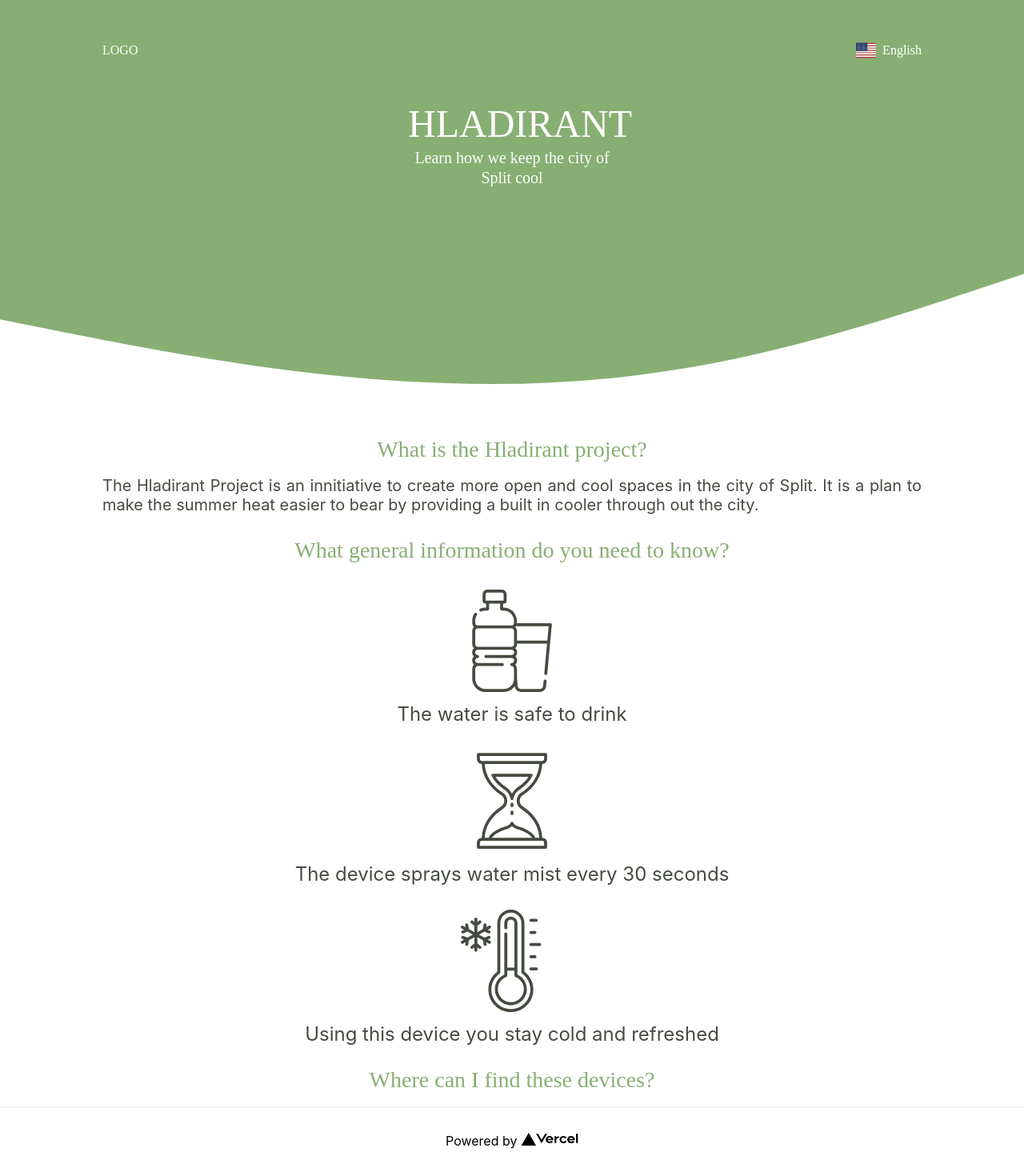
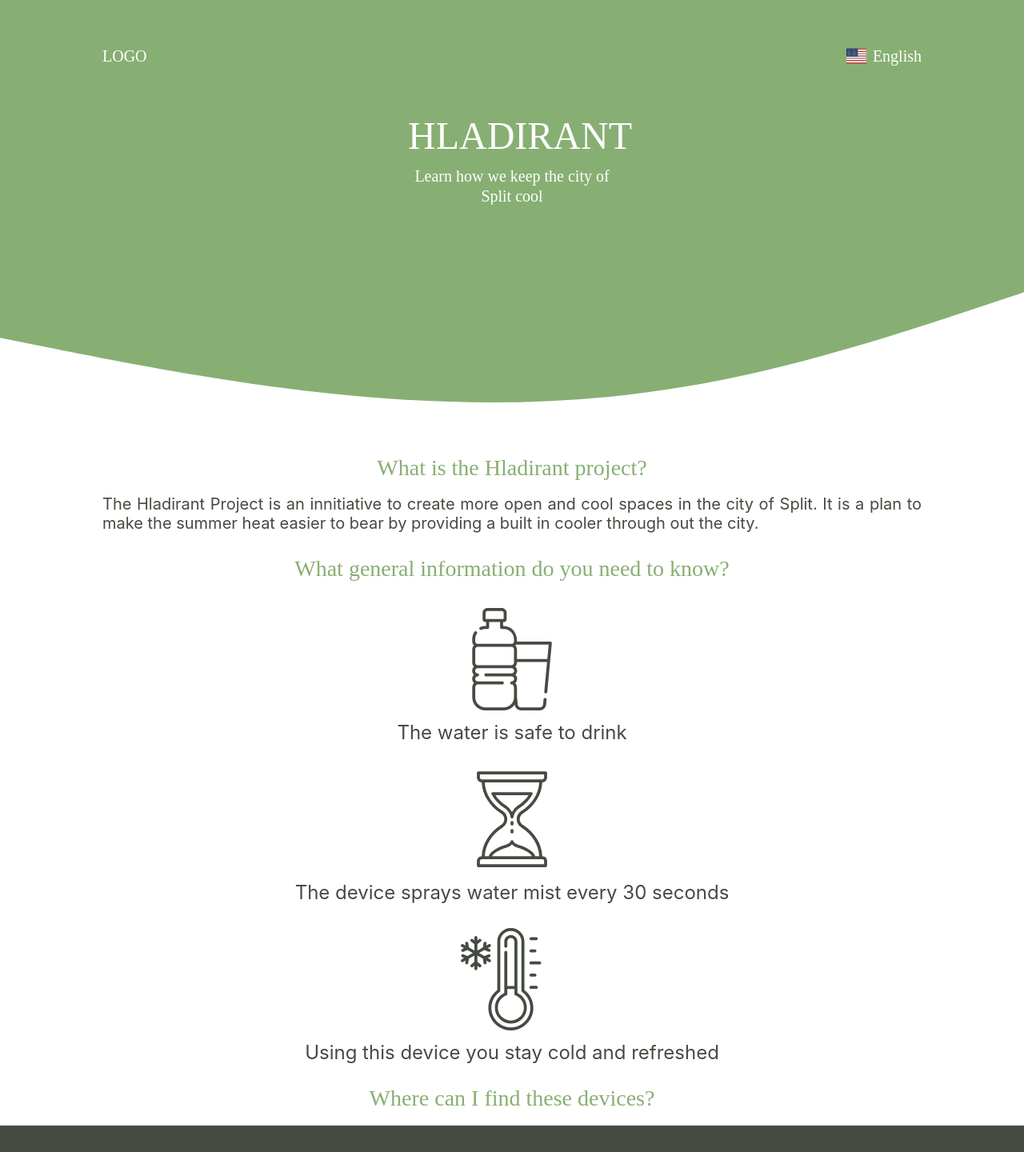
Before and after one commit to gbatin00/hladirant, a Next.js app: page / in a window 1280 px wide. Shown: the top 1440 px of the page at 80% size. Built offline with nearby package versions, Linux system fonts and the light colour scheme.

Commit message:
minor fixes

```diff
--- a/pages/index.js
+++ b/pages/index.js
@@ -115,16 +115,8 @@ export default function Home() {
 				</div>
 			</main>
 			<footer className={styles.footer}>
-				<a
-					href="https://vercel.com?utm_source=create-next-app&utm_medium=default-template&utm_campaign=create-next-app"
-					target="_blank"
-					rel="noopener noreferrer"
-				>
-					Powered by{" "}
-					<span className={styles.logo}>
-						<Image src="/vercel.svg" alt="Vercel Logo" width={72} height={16} />
-					</span>
-				</a>
+				Powered by Gordana Batinić && coffee
+				<br /> Site design / logo © 2022 All rights reserved.
 			</footer>
 		</div>
 	);
--- a/styles/Home.module.css
+++ b/styles/Home.module.css
@@ -48,12 +48,14 @@
 	justify-content: space-between;
 	align-items: center;
 	width: 80%;
-	height: 125px;
+	height: 140px;
+	font-size: 20px;
 }
 
 .logo {
 	width: 100px;
 	color: #ffffff;
+	font-size: 20px;
 }
 
 .lang_menu {
@@ -80,8 +82,9 @@
 	position: absolute;
 	top: 45px;
 	right: 0px;
-	width: 120px;
+	width: 130px;
 	border-radius: 5px;
+	margin-left: 8px;
 	box-shadow: 0px 1px 10px rgba(0, 0, 0, 0.2);
 }
 
@@ -91,7 +94,7 @@
 	display: flex;
 	justify-content: left;
 	gap: 8px;
-	padding-left: 8px;
+	padding: 8px;
 }
 
 .lang_menu ul li:hover {
@@ -143,7 +146,7 @@
 	line-height: 25px;
 	text-align: center;
 	color: #ffffff;
-
+	margin-top: 8px;
 	order: 0;
 	flex-grow: 0;
 }
@@ -209,6 +212,8 @@
 	border-top: 1px solid #eaeaea;
 	justify-content: center;
 	align-items: center;
+	background-color: #454b41;
+	color: white;
 }
 
 @media (max-width: 600px) {
```
